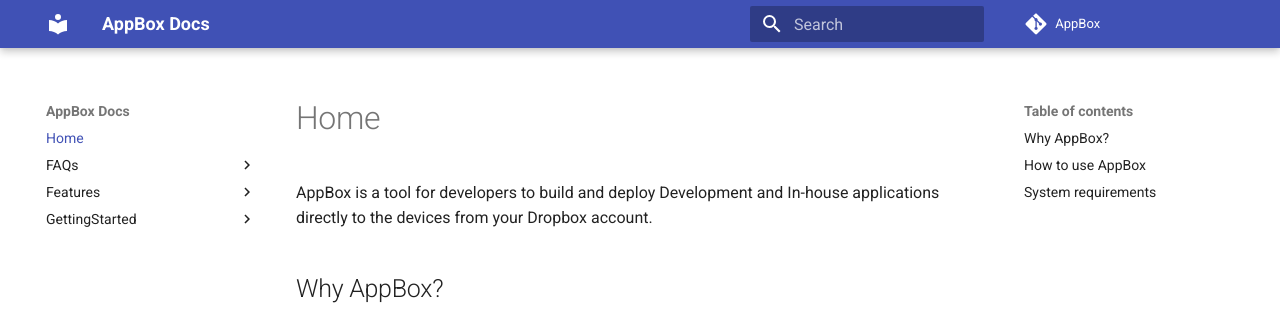
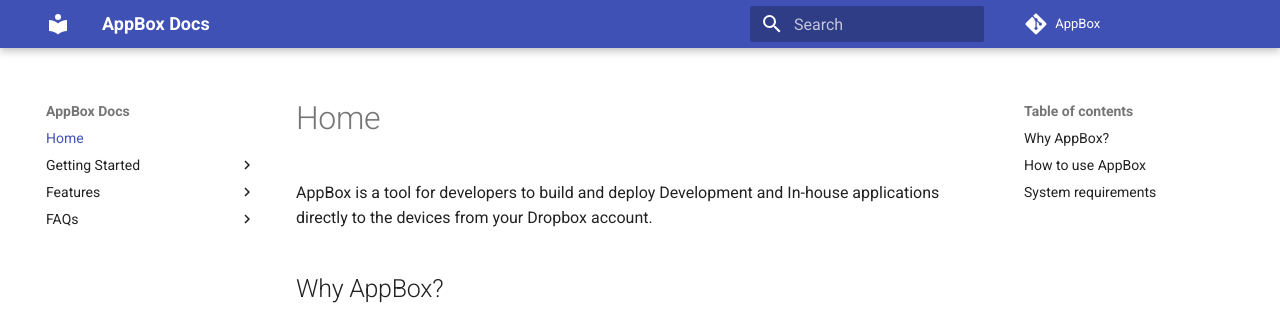
Before and after one commit to getappbox/AppBox-iOSAppsWirelessInstallation, an MkDocs documentation site: the page built from docs/index.md, in a window 1280 px wide. Shown: the top 320 px of the page. Built offline with MkDocs 1.6.1 and Material for MkDocs 9.7.7, drawn with Linux system fonts in a browser that asks for light colours; comment, search, counter and statistics services are not loaded; old or Windows-style settings are respelled for this version of MkDocs; some of the changed lines change nothing that is shown.

Commit message:
Arranged doc pages

```diff
--- a/mkdocs.yml
+++ b/mkdocs.yml
@@ -30,3 +30,18 @@
   font:
     text: 'Roboto'
     code: 'Roboto Mono'
+pages:
+- Home: index.md
+- Getting Started:
+  - How to use AppBox?: GettingStarted/useappbox.md
+- Features:
+  - Keep Same Link: Features/keepsamelink.md
+  - Upload Chunk Size: Features/uploadchunksize.md
+  - Download IPA file from AppBox Installation Webpage: Features/downloadipa.md
+  - Get Application Details on AppBox Installation Web Page: Features/moredetails.md
+- FAQs:
+  - How to delete an uploaded app or disable a link on AppBox?: FAQs/deleteapplication.md
+  - Is there any installation limit per app on AppBox?: FAQs/installationlimit.md
+  - How long will Application Installation links be available on AppBox?: FAQs/installationlinkexpire.md
+  - What is the Maximum Upload Application Size?: FAQs/maximumuploadsize.md
+  - How to share Xcode Project Schemes?: FAQs/sharexcodeprojectschemes.md
```
